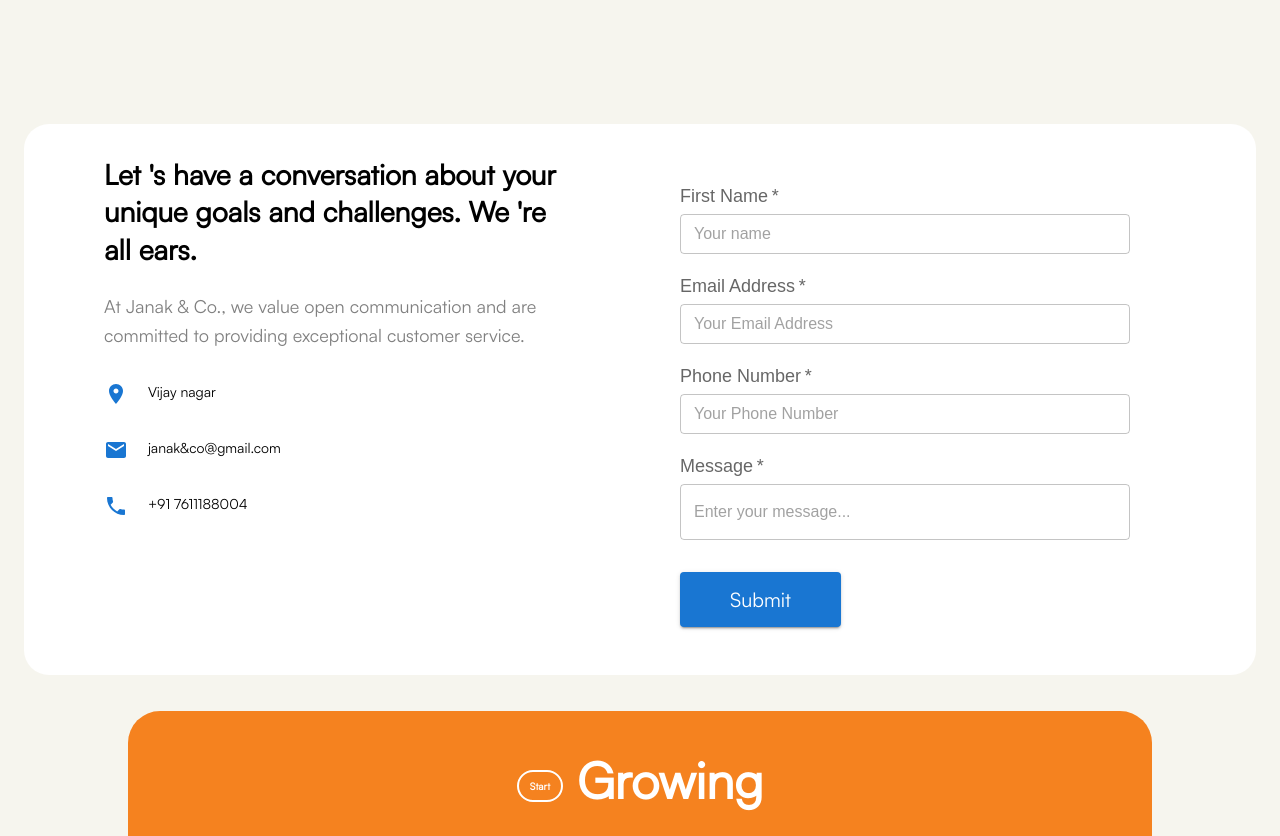
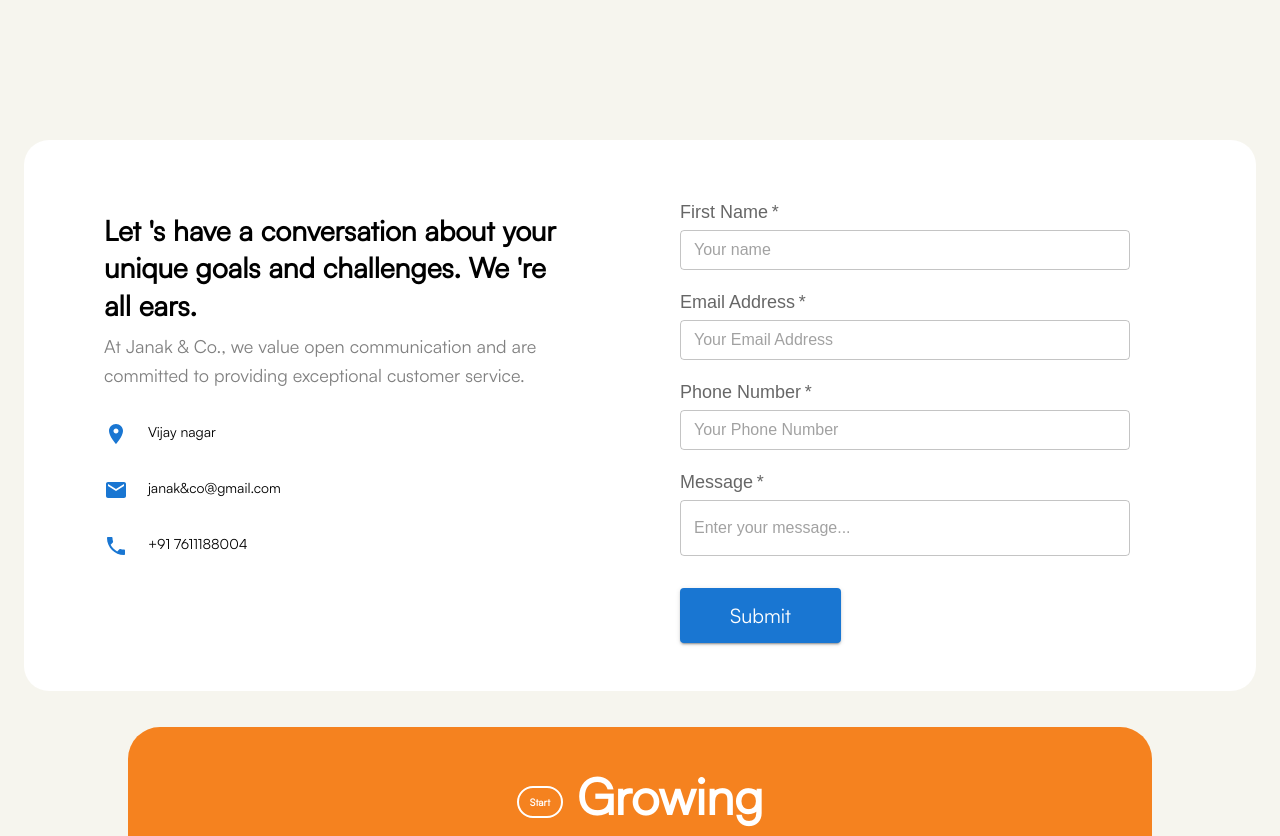
Before and after one commit to SACHINQEEP/janak_co, a React (Create React App) app: page /contact-us in a window 1280 px wide. Shown: the part 620-1456 px from the top of the page. Built offline with nearby package versions, Linux system fonts and the light colour scheme.

Commit message:
UI Changes

```diff
--- a/src/features/ContactUs/contact-us.component.tsx
+++ b/src/features/ContactUs/contact-us.component.tsx
@@ -13,9 +13,9 @@
                 <CssBaseline />
                 <AboutUsPageComponent contentName='Get in Touch with Janak & Co.' order={true} image={contactImage} />
                 {/* <Container maxWidth="xl"> */}
-                <Grid container spacing={0} sx={{ backgroundColor: 'white', borderRadius: '25px', my: { xs: 8 }, py: { xs: 1, md: 1.5, lg: 3 }, px: { xs: 2, lg: 2 }, }}>
+                <Grid container spacing={0} sx={{ backgroundColor: 'white', borderRadius: '25px', my: { xs: 10 }, py: { xs: 1, md: 1.5, lg: 3 }, px: { xs: 2, lg: 2 }, }}>
                     <Grid item xs={12} md={12} lg={6} sx={{ px: { lg: 3 } }}>
-                        <Typography variant="h5" color="initial" sx={{ fontSize: { xs: 20, md: 22, lg: 28 }, mb: 2, py: 1, px: { lg: 5 } }}>
+                        <Typography variant="h5" color="initial" sx={{ fontSize: { xs: 20, md: 22, lg: 28 }, mt: 5, py: 1, px: { lg: 5 } }}>
                             Let &apos;s have a conversation about your unique goals and challenges. We &apos;re all ears.
                         </Typography>
                         <Typography variant="h6" color="initial" sx={{ color: 'grey', fontWeight: 300, fontSize: { xs: 16, md: 18, ld: 20 }, mb: 2, px: { lg: 5 } }}>
```
